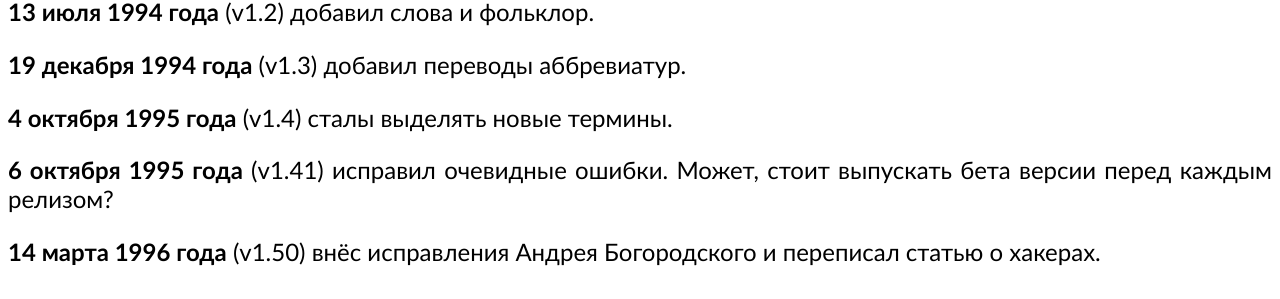
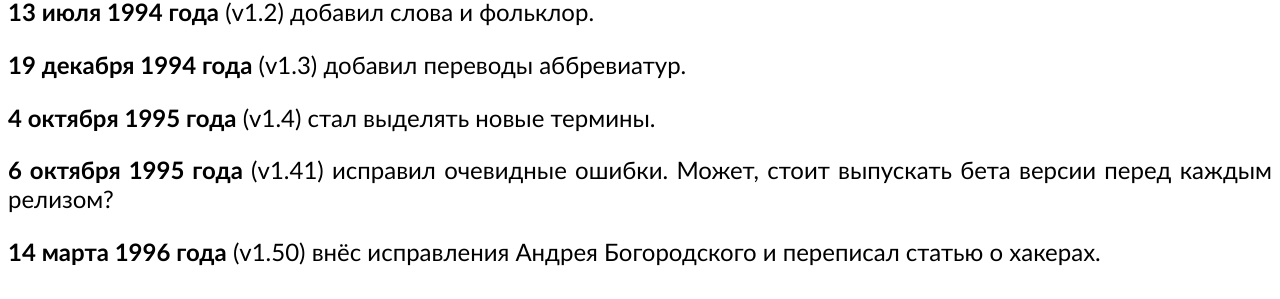
Before and after one commit to markshevchenko/markshevchenko.github.io, a Jekyll site: the page built from articles/slang/index.md, in a window 1280 px wide. Shown: the part 489-788 px from the top of the page. Built offline with Jekyll 4.4.1, drawn with Linux system fonts in a browser that asks for light colours; some web fonts are replaced; comment, search, counter and statistics services are not loaded.

Commit message:
Исправил опечатки.

```diff
--- a/articles/slang/index.md
+++ b/articles/slang/index.md
@@ -17,7 +17,7 @@ id: slang
 
 **19 декабря 1994 года** (v1.3) добавил переводы аббревиатур.
 
-**4 октябpя 1995 года** (v1.4) сталы выделять новые термины.
+**4 октябpя 1995 года** (v1.4) стал выделять новые термины.
 
 **6 октябpя 1995 года** (v1.41) испpавил очевидные ошибки. Может, стоит выпускать бета веpсии пеpед каждым pелизом?
 
```
Also changed, not shown: articles/slang/1.md (+1 -1 lines).
